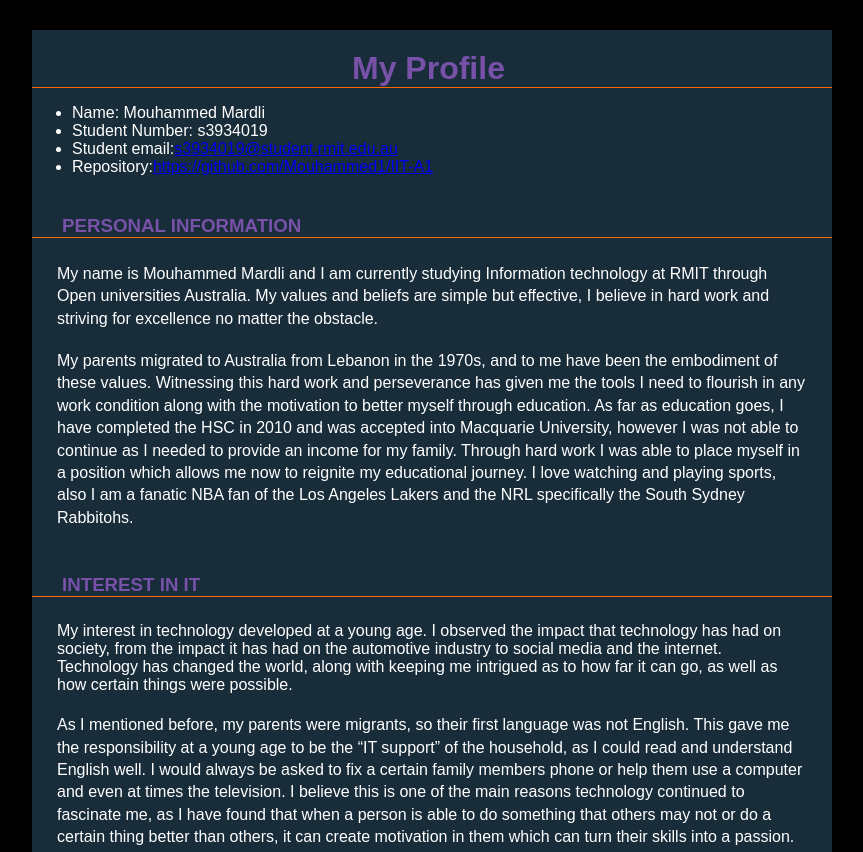
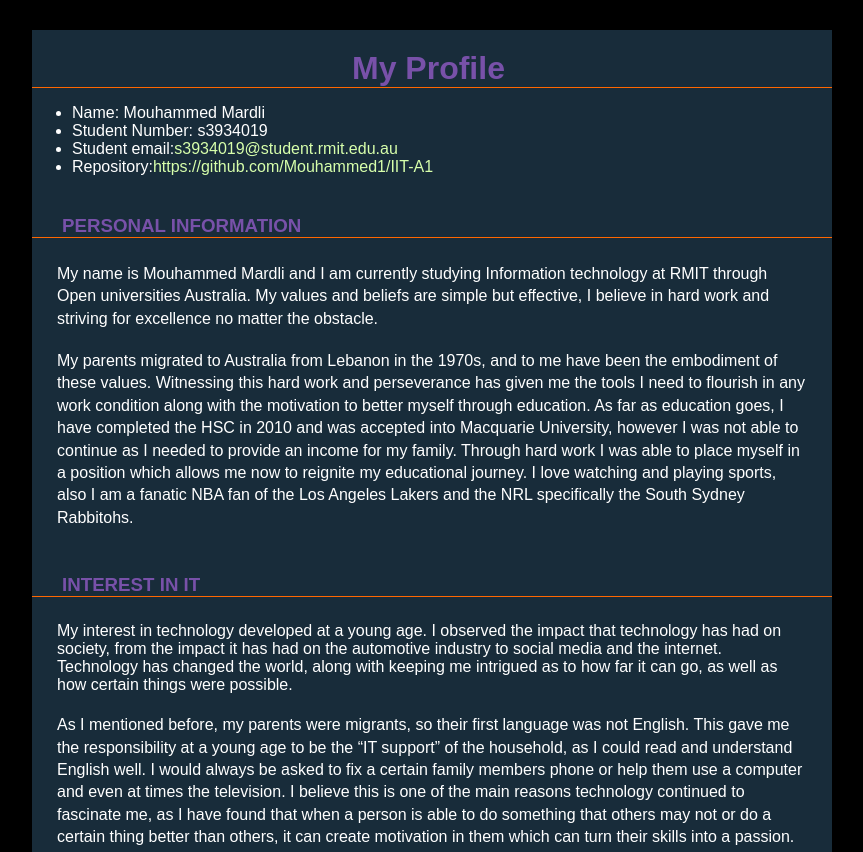
Before and after one commit to Mouhammed1/IIT-A1, a plain HTML site: page index.html in a window 1280 px wide. Shown: the top 852 px of the page, without its empty margins (208-1071 px from the left). Drawn offline with Linux system fonts and the light colour scheme.

Commit message:
Add files via upload

```diff
--- a/style.css
+++ b/style.css
@@ -70,3 +70,9 @@ h5 {
   width: 70%;
   max-width: 800px;
 }
+
+a:link {
+  color: #D7FFAB;
+  background-color: transparent;
+  text-decoration: none;
+}
```
